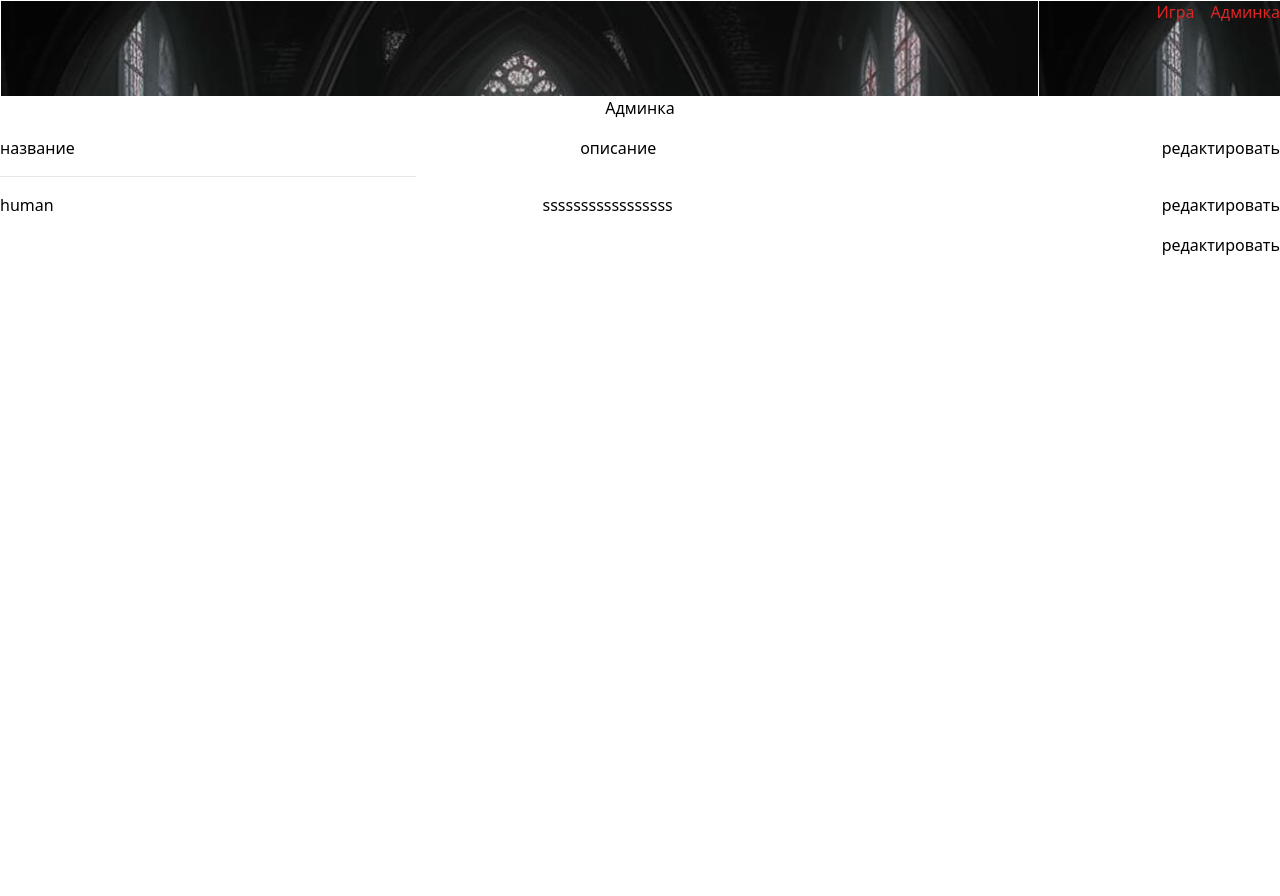
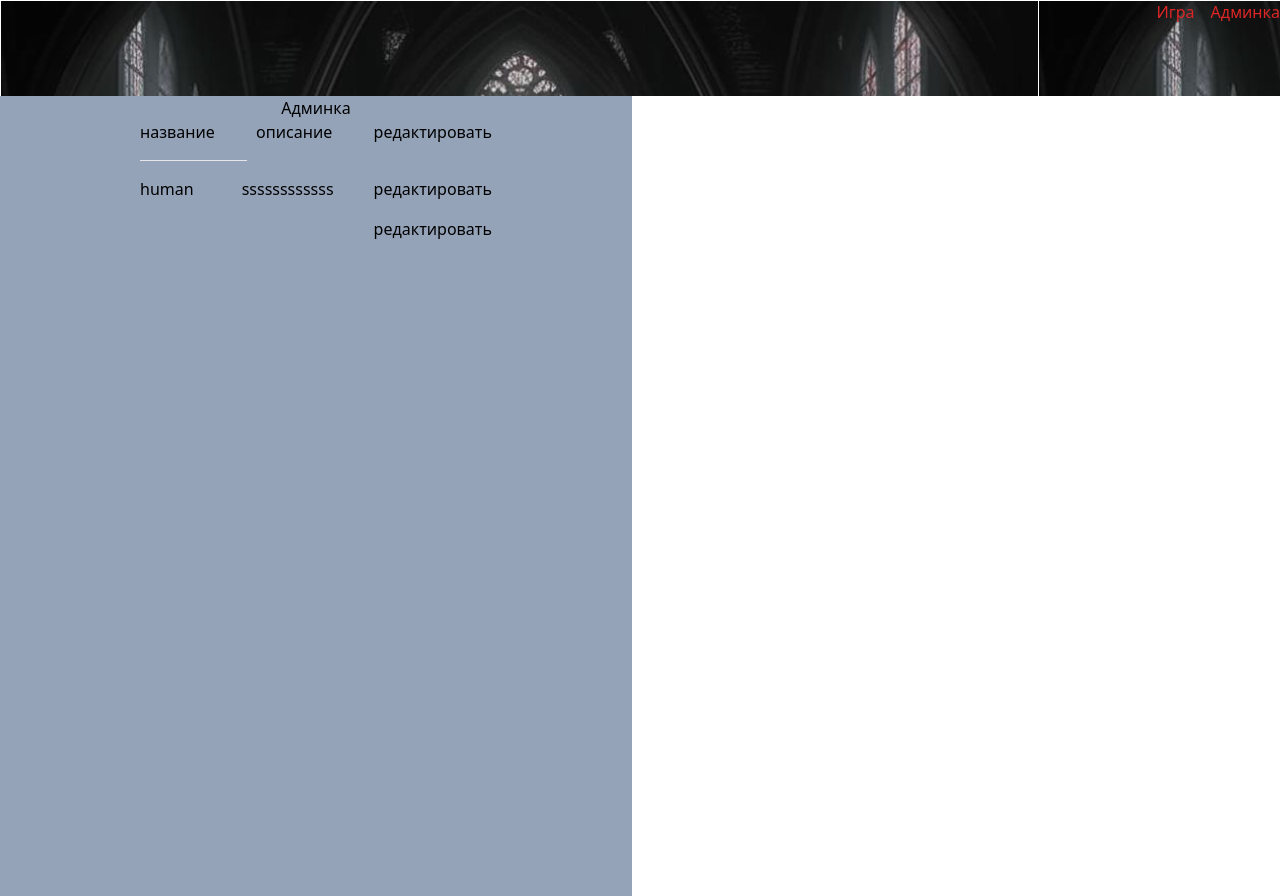
Before and after one commit to vash050/eternal-game-front, a Vue app in the folder eternal-game/: page /admin in a window 1280 px wide. Before the commit the page ends 800 px from the top, so only its background shows below. Built offline with nearby package versions, Linux system fonts and the light colour scheme.

Commit message:
page admin routing

```diff
--- /dev/null
+++ b/eternal-game/src/components/AdminLeftBar.vue
@@ -0,0 +1,45 @@
+<script>
+import { RouterLink } from "vue-router";
+
+export default {
+  setup() {},
+  data() {
+    return {
+      listParamers: [{ name: "human", direction: "ssssssssssss" }, {}],
+    };
+  },
+};
+</script>
+
+<template>
+  <div>
+    <h1 class="flex justify-center">Админка</h1>
+
+    <div class="flex justify-between">
+      <div>
+        <ul class="col-span-3 grid grid-cols-3 gap-4">
+          <li class="col-span-3 flex justify-between">
+            <div>название</div>
+            <div>описание</div>
+            <div>редактировать</div>
+          </li>
+          <hr />
+          <li
+            v-for="el in listParamers"
+            class="col-span-3 flex justify-between"
+          >
+            <div class="pr-4">{{ el.name }}</div>
+            <div class="px-8">{{ el.direction }}</div>
+            <div class="pl-2">
+              <button>
+                <RouterLink :to="{ path: 'admin/data-page' }"
+                  >редактировать</RouterLink
+                >
+              </button>
+            </div>
+          </li>
+        </ul>
+      </div>
+    </div>
+  </div>
+</template>
--- /dev/null
+++ b/eternal-game/src/views/AdminPageDataView.vue
@@ -0,0 +1,5 @@
+<script setup></script>
+
+<template>
+страница характеристики
+</template>
--- a/eternal-game/src/views/AdminView.vue
+++ b/eternal-game/src/views/AdminView.vue
@@ -1,40 +1,17 @@
-<script>
-export default {
-  setup() {},
-  data() {
-    return {
-      listParamers: [
-        {name: "human", direction: "sssssssssssssssss"},
-        {},
-      ],
-    };
-  },
-};
+<script setup>
+import AdminLeftBar from "@/components/AdminLeftBar.vue"
+
 </script>
 
 <template>
-  <div class="grid grid-cols-3 gap-4">
-    <div class="col-span-3 justify-items-center">
-      <h1 class="flex justify-center">Админка</h1>
+  <div class="grid grid-cols-2 gap-4">
+    <div class="col-span-1 justify-items-center min-h-screen bg-slate-400">
+      <AdminLeftBar />
     </div>
-    <ul class="col-span-3 grid grid-cols-3 gap-4">
-      <li class="col-span-3 flex justify-between">
-        <div>название</div>
-        <div>описание</div>
-        <div>редактировать</div>
-      </li>
-      <hr>
-      <li
-        v-for="el in listParamers"
-        class="col-span-3 flex justify-between"
-      >
-        <div>{{ el.name }}</div>
-        <div>{{ el.direction }}</div>
-        <div><button>редактировать</button></div>
-      </li>
-
-    </ul>
-  </div>
+    <div class="flex">
+      <RouterView />
+    </div>
+    </div>
 </template>
 
 <style>
```
Also changed, not shown: eternal-game/src/router/index.ts (+7 -3 lines).
